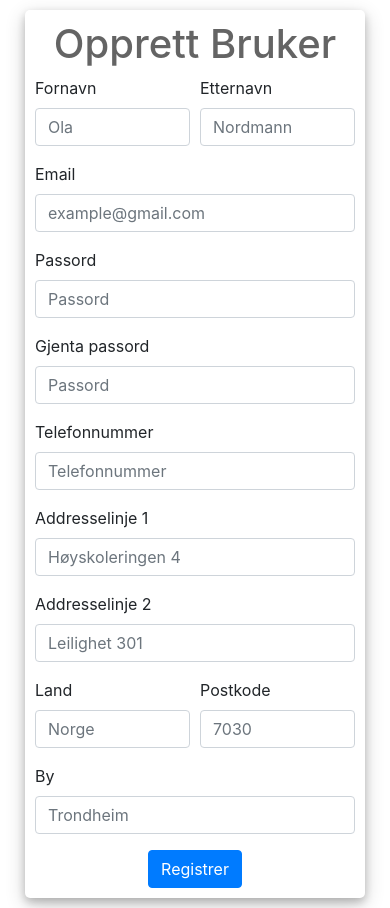
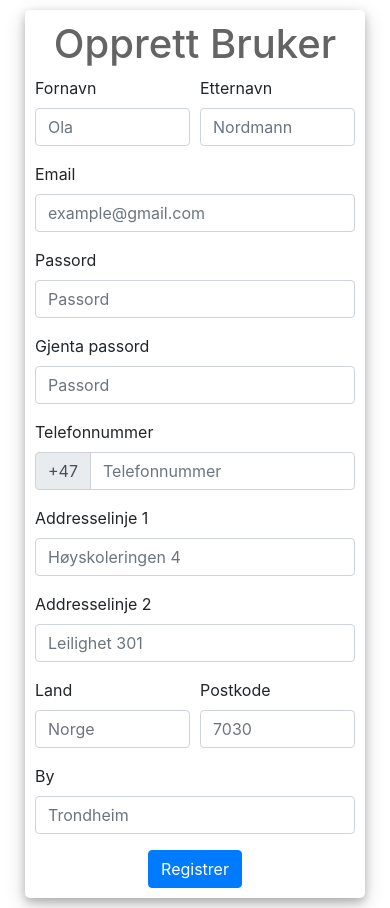
Before and after one commit to kavusiks/SellPoint, a React (Create React App) app in the folder sellpoint_frontend/: page /register in a window 390 px wide. Built offline with nearby package versions, Linux system fonts and the light colour scheme.

Commit message:
Added calling code field in phonenumber (#2)

```diff
--- a/sellpoint_frontend/src/components/forms/RegisterForm.tsx
+++ b/sellpoint_frontend/src/components/forms/RegisterForm.tsx
@@ -1,5 +1,5 @@
 import React, { FunctionComponent, useState } from "react";
-import { Button, Col, Form } from "react-bootstrap";
+import { Button, Col, Form, InputGroup } from "react-bootstrap";
 import { useHistory } from "react-router";
 import { useSessionContext } from "../../context/Session";
 import AuthenticationService from "../../core/auth";
@@ -137,14 +137,17 @@ export const RegisterForm: FunctionComponent<RegisterFormProps> = ({
 
       <Form.Group controlId="form-signup-confirm-phonenumber">
         <Form.Label>Telefonnummer</Form.Label>
+        <InputGroup>
+        <InputGroup.Prepend><InputGroup.Text id="basic-addon1">+47</InputGroup.Text></InputGroup.Prepend>
         <Form.Control
-          type="number"
+          type="text"
           placeholder="Telefonnummer"
-          onChange={(e) => setPhoneNumber("+47"+e.target.value)}
+          onChange={(e) => setPhoneNumber("+47" + e.target.value)}
           isInvalid={validated && (phoneNumber.length < 8)}
           //isValid = {phoneNumber.length >= 8}
           required
         />
+        </InputGroup>
       </Form.Group>
 
       <AddressFormPart onChange={setAddress} />
```
